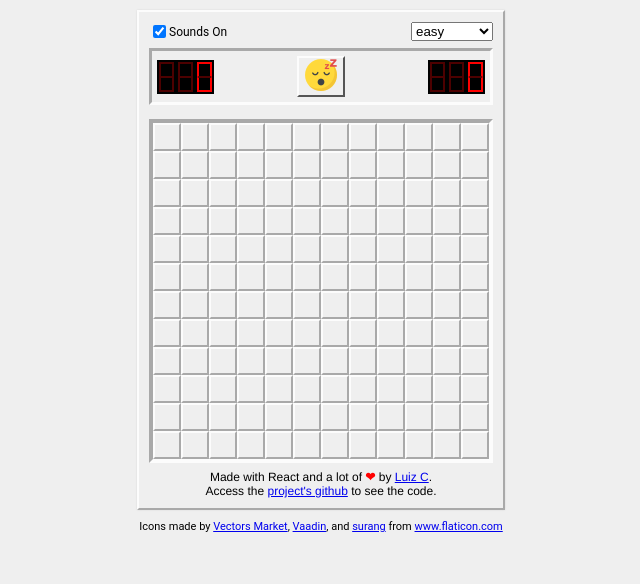
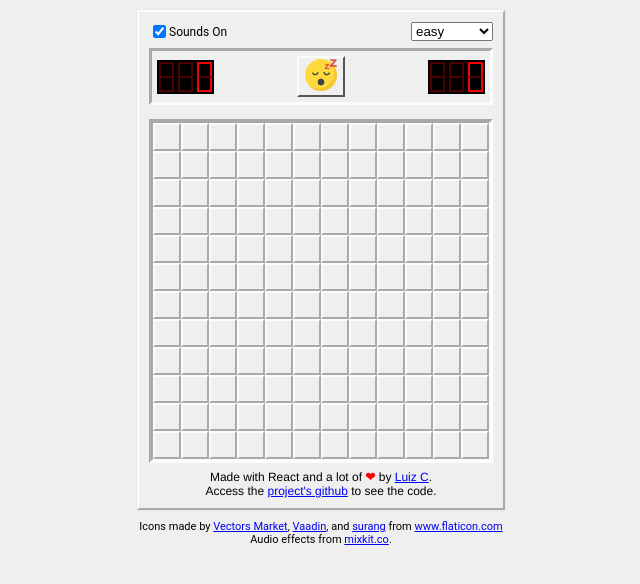
Before and after one commit to luizpinheiro/react-minesweeper, a React (Create React App) app: page / in a window 1280 px wide. Shown: the top 584 px of the page, without its empty margins (319-959 px from the left). Built offline with nearby package versions, Linux system fonts and the light colour scheme.

Commit message:
Adding credits for the audio effects

```diff
--- a/src/index.tsx
+++ b/src/index.tsx
@@ -30,6 +30,13 @@ ReactDOM.render(
           www.flaticon.com
         </a>
       </div>
+      <div>
+        Audio effects from{' '}
+        <a href="https://mixkit.co/" target="_blank" rel="noreferrer">
+          mixkit.co
+        </a>
+        .
+      </div>
     </div>
   </React.StrictMode>,
   document.getElementById('root'),
```
Also changed, not shown: 1 other file (tests, documents, lock files or other folders).
